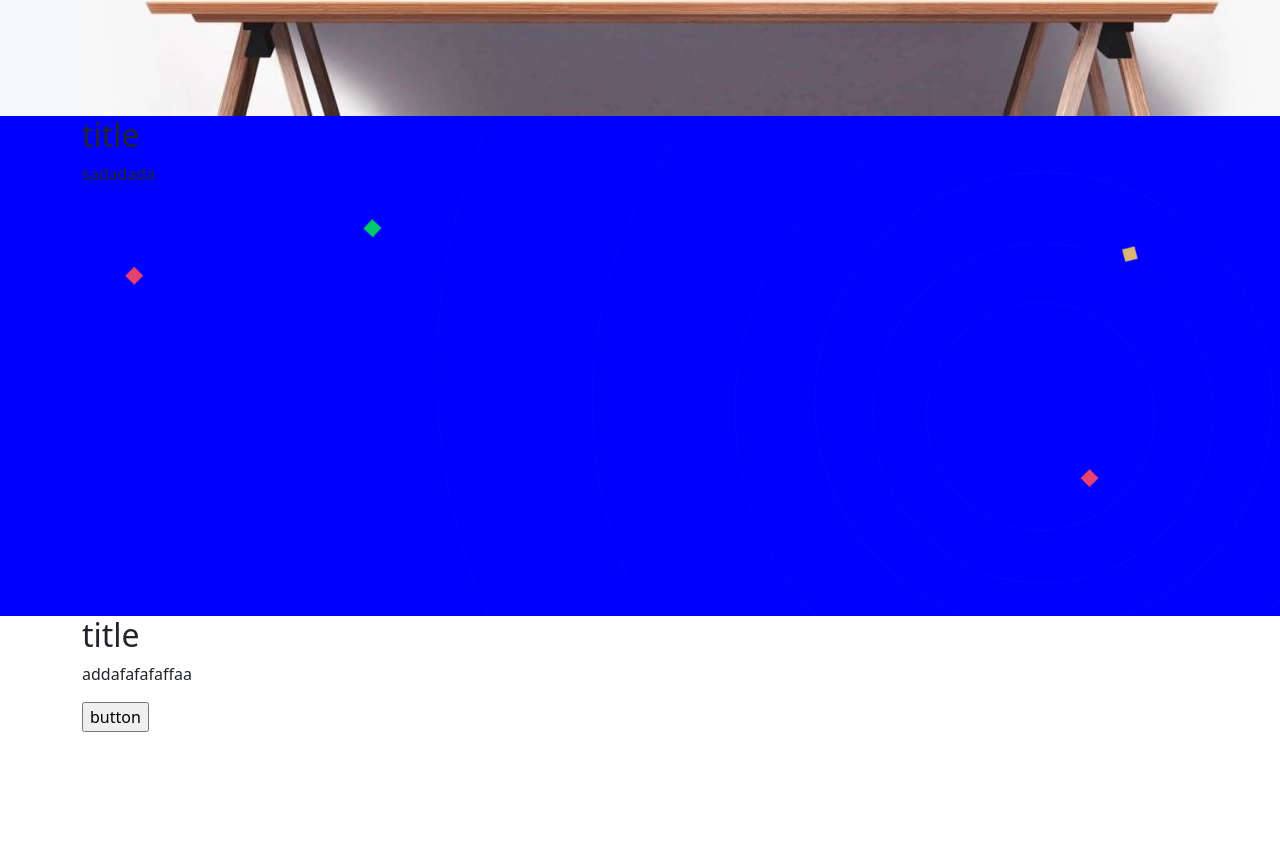
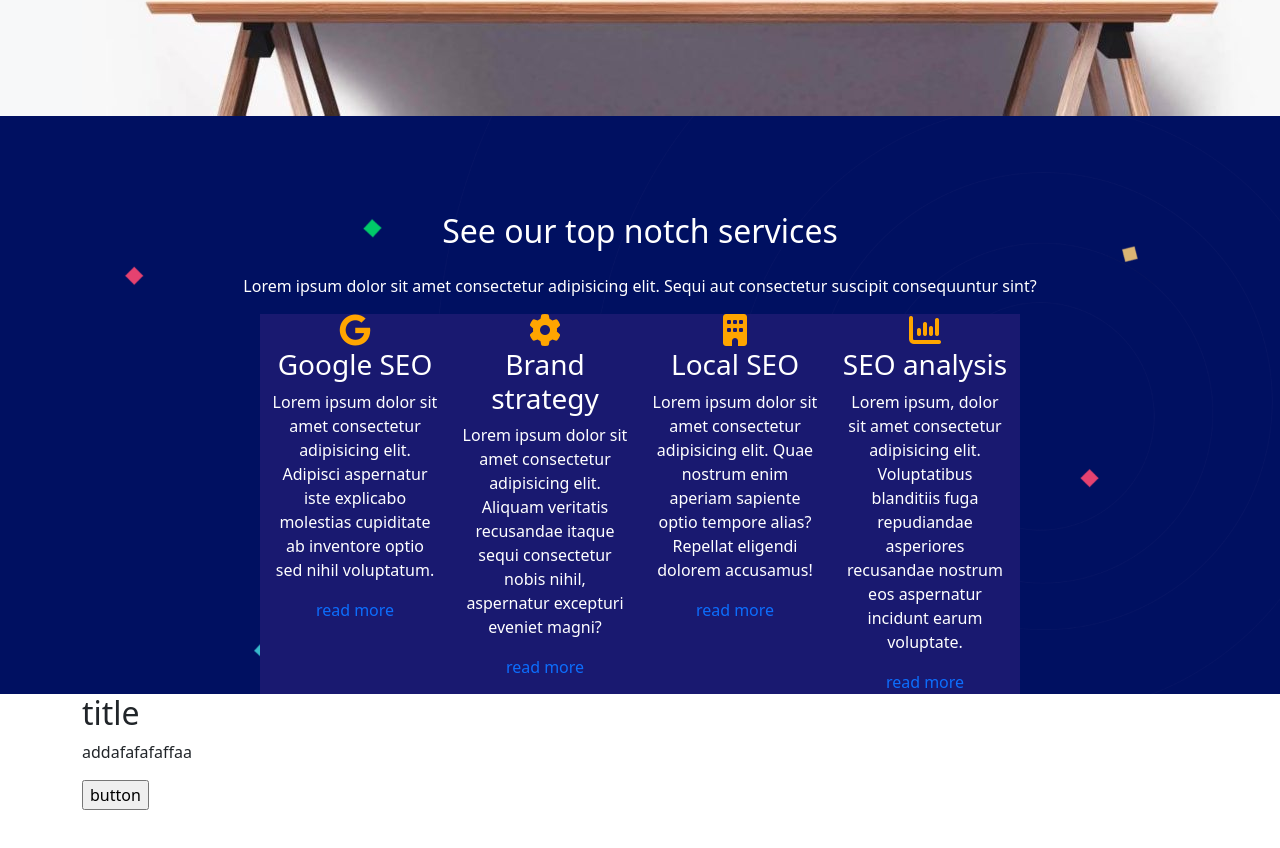
Before and after one commit to GabrieleSalati/proj-html-vuejs, a plain HTML site: page index.html in a window 1280 px wide. Shown: the part 1731-2579 px from the top of the page. Drawn offline with nearby package versions, Linux system fonts and the light colour scheme.

Commit message:
added services section elements

```diff
--- a/css/style.css
+++ b/css/style.css
@@ -44,10 +44,14 @@ a {
 }
 
 .services {
-    height: 500px;
     background-image: url(../images/pattern_background.png);
     background-size: cover;
-    background-color: blue;
+    background-color: #001061;
+    text-align: center;
+}
+
+.serv-col {
+    background-color: midnightblue;
 }
 
 .work {
--- a/index.html
+++ b/index.html
@@ -102,15 +102,49 @@
                     <picture><img src="./images/agency-seo-desk-front-1200x570.jpg" alt="desk"></picture>
                 </div>
             </section>
-            <section class="services">
+
+            <!-- SERVICES -->
+
+            <section class="services pt-5">
                 <div class="container">
-                    <h2>title</h2>
-                    <p>sadadada</p>
-                    <div class="row">
-                        <div class="col col-3"></div>
-                        <div class="col col-3"></div>
-                        <div class="col col-3"></div>
-                        <div class="col col-3"></div>
+                    <h2 class="bright-text pt-5">See our top notch services</h2>
+                    <p class="bright-text pt-3">Lorem ipsum dolor sit amet consectetur adipisicing elit. Sequi aut
+                        consectetur suscipit
+                        consequuntur sint?</p>
+                    <div class="row justify-content-center">
+                        <div class="serv-col col-2">
+                            <i class="fa-brands fa-google main-icon"></i>
+                            <h3 class="bright-text">Google SEO</h3>
+                            <p class="bright-text">Lorem ipsum dolor sit amet consectetur adipisicing elit. Adipisci
+                                aspernatur iste
+                                explicabo molestias cupiditate ab inventore optio sed nihil voluptatum.</p>
+                            <a href="#">read more</a>
+                        </div>
+                        <div class="serv-col col-2">
+                            <i class="fa-solid fa-gear main-icon"></i>
+                            <h3 class="bright-text">Brand strategy</h3>
+                            <p class="bright-text">Lorem ipsum dolor sit amet consectetur adipisicing elit. Aliquam
+                                veritatis recusandae
+                                itaque sequi consectetur nobis nihil, aspernatur excepturi eveniet magni?
+                            </p>
+                            <a href="#">read more</a>
+                        </div>
+                        <div class="serv-col col-2">
+                            <i class="fa-solid fa-building main-icon"></i>
+                            <h3 class="bright-text">Local SEO</h3>
+                            <p class="bright-text">Lorem ipsum dolor sit amet consectetur adipisicing elit. Quae nostrum
+                                enim aperiam
+                                sapiente optio tempore alias? Repellat eligendi dolorem accusamus!</p>
+                            <a href="#">read more</a>
+                        </div>
+                        <div class="serv-col col-2">
+                            <i class="fa-solid fa-chart-column main-icon"></i>
+                            <h3 class="bright-text">SEO analysis</h3>
+                            <p class="bright-text">Lorem ipsum, dolor sit amet consectetur adipisicing elit.
+                                Voluptatibus blanditiis fuga
+                                repudiandae asperiores recusandae nostrum eos aspernatur incidunt earum voluptate.</p>
+                            <a href="#">read more</a>
+                        </div>
                     </div>
                 </div>
             </section>
```
